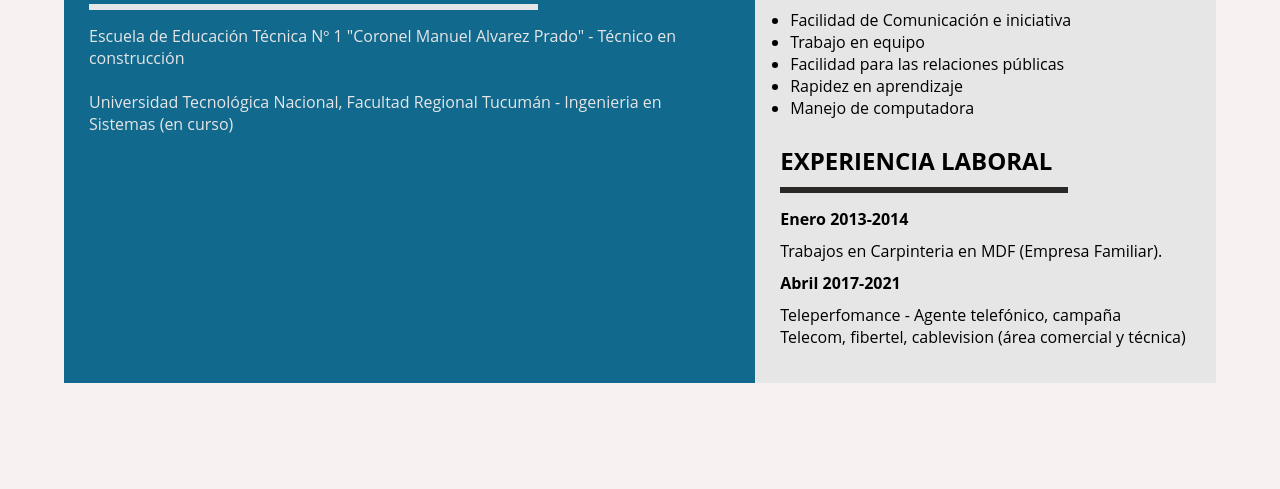
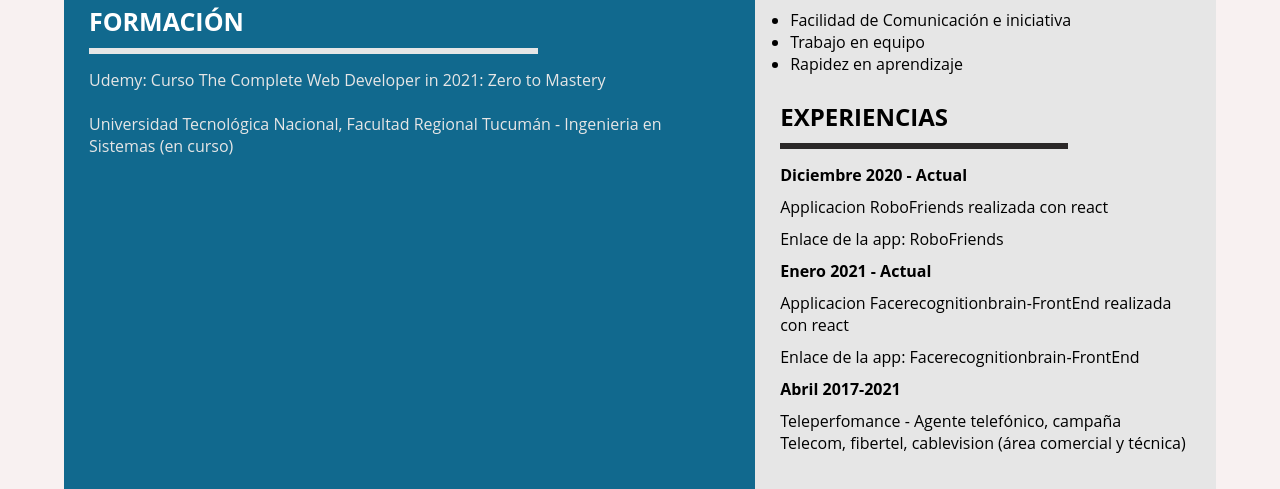
Before and after one commit to psc88/curriculum, a website: page index.html in a window 1280 px wide. Shown: the part 595-1084 px from the top of the page. Before the commit the page ends 978 px from the top, so only its background shows below. Drawn offline with Linux system fonts and the light colour scheme.

Commit message:
Actualizacion de datos

```diff
--- a/css/curriculum.css
+++ b/css/curriculum.css
@@ -14,6 +14,7 @@ body {
 
 .container {
     width: 90%;
+    max-width: 1280px;
     margin: auto;
     background: #19456b;
     background: -webkit-linear-gradient(to left, #8f94fb, #4e54c8);
@@ -251,6 +252,13 @@ a {
     margin-bottom: 10px;
 }
 
+.main .right-block article a {
+    color: black;
+}
+
+.main .right-block article a:hover{
+    color: red;
+}
 
 /*---- ------ Media Queries (par una pantalla mas chica) ------ ------*/
 
--- a/index.html
+++ b/index.html
@@ -40,7 +40,7 @@
                 <article class="profile">
                     <h2>PERFIL PERSONAL</h2>
                     <hr>
-                    <p>Me motiva mucho desarrollar mis habilidades y crecer profesionalmente. Actualmente me encuentro cursando la carrera de Ing. en Informática (2do año) y trabajando de manera part time en Teleperfomance como empleado de atención telefónica
+                    <p>Me motiva mucho desarrollar mis habilidades y crecer profesionalmente desarrollando aplicaciones web utilizando herramientas y tecnologias tales como React, JavaScript, HTML5, CSS3, GIT, Responsive Design, entre otras. Actualmente me encuentro cursando la carrera de Ing. en Sistemas (3er año) y trabajando de manera part time en Teleperfomance como empleado de atención telefónica
                         para el grupo Telecom.</p>
                 </article>
                 <article class="training">
@@ -52,7 +52,7 @@
                 <article class="training">
                     <h2>FORMACIÓN</h2>
                     <hr>
-                    <p>Escuela de Educación Técnica Nº 1 "Coronel Manuel Alvarez Prado" - Técnico en construcción</p><br>
+                    <p>Udemy: Curso The Complete Web Developer in 2021: Zero to Mastery </p><br>
                     <p>Universidad Tecnológica Nacional, Facultad Regional Tucumán - Ingenieria en Sistemas (en curso)</p>
                 </article>
             </section>
@@ -63,16 +63,16 @@
                 <hr>
                 <div class="skills">
                     <ul>
+                        <li>Javascript</li>
+                        <li>React</li>
+                        <li>CSS3</li>
+                        <li>HTML5</li>
+                        <li>Responsive Design</li>
+                        <li>Git</li>
+                        <li>Bootstrap4</li>
+                        <li>MySql</li>
+                        <li>Java</li>
                         <li>C++</li>
-                        <li>HTML5</li>
-                        <li>CSS3</li>
-                        <li>Javascript</li>
-                        <li>Java</li>
-                        <li>Git</li>
-                        <li>MySql</li>
-                        <li>MySql</li>
-                        <li>Bootstrap4</li>
-                        <li>Responsive Design</li>
                     </ul>
                 </div>
                 <h2>APTITUDES</h2>
@@ -80,16 +80,18 @@
                 <ul>
                     <li>Facilidad de Comunicación e iniciativa</li>
                     <li>Trabajo en equipo</li>
-                    <li>Facilidad para las relaciones públicas</li>
                     <li>Rapidez en aprendizaje</li>
-                    <li>Manejo de computadora</li>
                 </ul>
             </article>
             <article>
-                <h2>EXPERIENCIA LABORAL</h2>
+                <h2>EXPERIENCIAS</h2>
                 <hr>
-                <h3>Enero 2013-2014</h3>
-                <p>Trabajos en Carpinteria en MDF (Empresa Familiar).</p>
+                <h3>Diciembre 2020 - Actual</h3>
+                <p>Applicacion RoboFriends realizada con react</p>
+                <p>Enlace de la app: <a href="https://psc88.github.io/roboFriends/" target="_blank">RoboFriends</a></p>
+                <h3>Enero 2021 - Actual</h3>
+                <p>Applicacion Facerecognitionbrain-FrontEnd realizada con react</p>
+                <p>Enlace de la app: <a href="https://psc88.github.io/Facerecognitionbrain-FrontEnd/" target="_blank">Facerecognitionbrain-FrontEnd</a></p>
                 <h3>Abril 2017-2021</h3>
                 <p>Teleperfomance - Agente telefónico, campaña Telecom, fibertel, cablevision (área comercial y técnica)</p>
             </article>
```
Also changed, not shown: package.json (added, +19 -0 lines).
